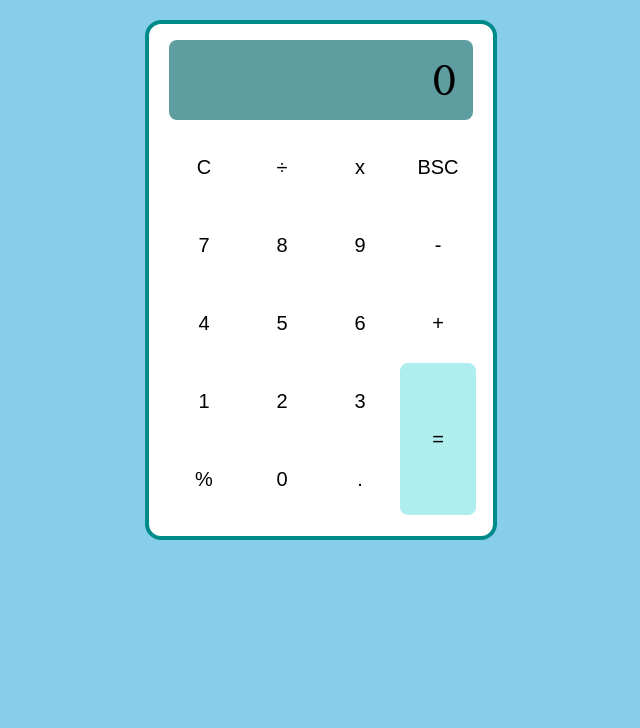
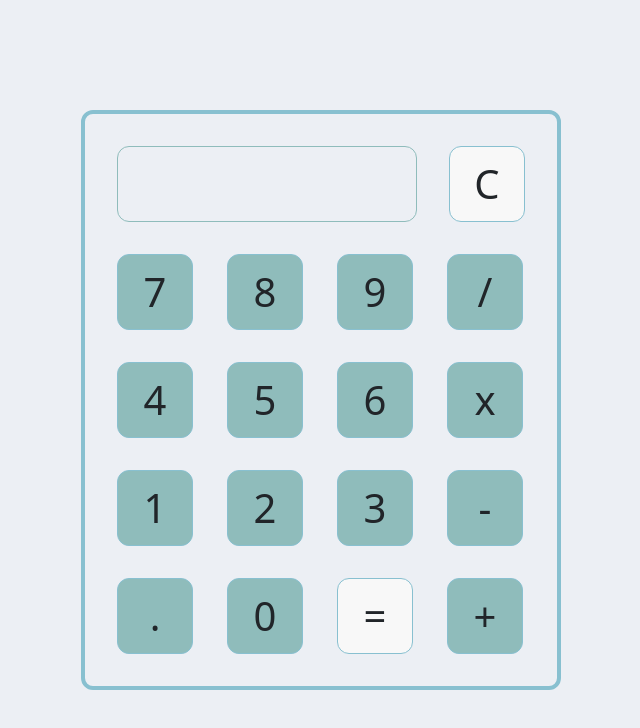
Before and after one commit to cskevhho/odin-calculator, a plain HTML site: page index.html in a window 1280 px wide. Shown: the whole page, without its empty margins (319-959 px from the left). Drawn offline with nearby package versions, Linux system fonts and the light colour scheme.

Commit message:
Refactored javascript, changed calc UI

```diff
--- a/index.html
+++ b/index.html
@@ -1,51 +1,53 @@
 <!DOCTYPE html>
-<html lang="en">
+<html>
   <head>
-    <meta charset="UTF-8" />
-    <meta name="viewport" content="width=device-width, initial-scale=1.0" />
-    <title>ODIN CALCULATOR</title>
+    <link
+      href="https://cdn.jsdelivr.net/npm/bootstrap@5.3.0/dist/css/bootstrap.min.css"
+      rel="stylesheet"
+      integrity="sha384-9ndCyUaIbzAi2FUVXJi0CjmCapSmO7SnpJef0486qhLnuZ2cdeRhO02iuK6FUUVM"
+      crossorigin="anonymous"
+    />
     <link rel="stylesheet" href="style.css" />
-    <link rel="preconnect" href="https://fonts.googleapis.com" />
-    <link rel="preconnect" href="https://fonts.gstatic.com" crossorigin />
-    <link
-      href="https://fonts.googleapis.com/css2?family=Crimson+Text:wght@400;600&display=swap"
-      rel="stylesheet"
-    />
-    <script src="script.js" defer></script>
+    <script src="script.js"></script>
+    <script
+      src="https://cdn.jsdelivr.net/npm/bootstrap@5.3.0/dist/js/bootstrap.bundle.min.js"
+      integrity="sha384-geWF76RCwLtnZ8qwWowPQNguL3RmwHVBC9FhGdlKrxdiJJigb/j/68SIy3Te4Bkz"
+      crossorigin="anonymous"
+    ></script>
+    <title>Calculator</title>
   </head>
   <body>
-    <div class="wrapper">
-      <div class="calcbody">
-        <div class="display"></div>
-        <div class="button-section">
-          <div class="column">
-            <button onclick="clearNum()" data-value="clear">C</button>
-            <button class="numeric" data-value="7">7</button>
-            <button class="numeric" data-value="4">4</button>
-            <button class="numeric" data-value="1">1</button>
-            <button class="operation" data-value="%">%</button>
-          </div>
-          <div class="column">
-            <button class="operation" data-value="/">÷</button>
-            <button class="numeric" data-value="8">8</button>
-            <button class="numeric" data-value="5">5</button>
-            <button class="numeric" data-value="2">2</button>
-            <button class="numeric" data-value="0">0</button>
-          </div>
-          <div class="column">
-            <button class="operation" data-value="*">x</button>
-            <button class="numeric" data-value="9">9</button>
-            <button class="numeric" data-value="6">6</button>
-            <button class="numeric" data-value="3">3</button>
-            <button onclick="addDecimal()" data-value=".">.</button>
-          </div>
-          <div class="column">
-            <button onclick="backNum()" data-value="delete">BSC</button>
-            <button class="operation" data-value="-">-</button>
-            <button class="operation" data-value="+">+</button>
-            <button onclick="operate(firstNum, currentOp, resDisplay.textContent)" data-value="equals">=</button>
-          </div>
+    <div class="calculator">
+      <div class="first-row">
+        <div id="screen">
+          <div class="previous"></div>
+          <div class="current"></div>
         </div>
+        <button id="clear-btn" class="btn">C</button>
+      </div>
+      <div class="other-rows">
+        <button class="btn number">7</button>
+        <button class="btn number">8</button>
+        <button class="btn number">9</button>
+        <button class="btn operator">/</button>
+      </div>
+      <div class="other-rows">
+        <button class="btn number">4</button>
+        <button class="btn number">5</button>
+        <button class="btn number">6</button>
+        <button class="btn operator">x</button>
+      </div>
+      <div class="other-rows">
+        <button class="btn number">1</button>
+        <button class="btn number">2</button>
+        <button class="btn number">3</button>
+        <button class="btn operator">-</button>
+      </div>
+      <div class="other-rows">
+        <button class="btn decimal">.</button>
+        <button class="btn number">0</button>
+        <button class="btn equal">=</button>
+        <button class="btn operator">+</button>
       </div>
     </div>
   </body>
--- a/script.js
+++ b/script.js
@@ -1,82 +1,96 @@
-let resDisplay = document.querySelector(".display");
-resDisplay.textContent = "0";
-let firstNum, secondNum, currentOp, shouldReset;
+let operator = "";
+let previousValue = "";
+let currentValue = "";
 
-const numBtns = Array.from(document.getElementsByClassName("numeric"));
-numBtns.forEach((numBtn) => {
-  numBtn.addEventListener("click", () => {
-    if (resDisplay.textContent == "0" || shouldReset) {
-      resDisplay.textContent = "";
-      shouldReset = false;
+document.addEventListener("DOMContentLoaded", function () {
+  // Store all components on HTML in our JS
+  let clear = document.querySelector("#clear-btn");
+  let equal = document.querySelector(".equal");
+  let decimal = document.querySelector(".decimal");
+
+  let numbers = document.querySelectorAll(".number");
+  let operators = document.querySelectorAll(".operator");
+
+  let previousScreen = document.querySelector(".previous");
+  let currentScreen = document.querySelector(".current");
+
+  numbers.forEach((number) =>
+    number.addEventListener("click", function (e) {
+      handleNumber(e.target.textContent);
+      document.querySelector(".current").textContent = currentValue;
+    })
+  );
+
+  operators.forEach((op) =>
+    op.addEventListener("click", function (e) {
+      handleOperator(e.target.textContent);
+      previousScreen.textContent = previousValue + " " + operator;
+      document.querySelector(".current").textContent = currentValue;
+    })
+  );
+
+  clear.addEventListener("click", function () {
+    previousValue = "";
+    currentValue = "";
+    operator = "";
+    previousScreen.textContent = currentValue;
+    document.querySelector(".current").textContent = currentValue;
+  });
+
+  equal.addEventListener("click", function () {
+    if (currentValue != "" && previousValue != "") {
+      calculate();
+      previousScreen.textContent = "";
+      if (previousValue.length <= 5) {
+        currentScreen.textContent = previousValue;
+      } else {
+        currentScreen.textContent = previousValue.slice(0, 5) + "...";
+      }
     }
-    resDisplay.textContent += numBtn.dataset.value;
+  });
+
+  decimal.addEventListener("click", function () {
+    addDecimal();
   });
 });
 
-const opBtns = Array.from(document.getElementsByClassName("operation"));
-opBtns.forEach((opBtn) => {
-  opBtn.addEventListener("click", () => {
-    if (firstNum == undefined) {
-      firstNum = Number(resDisplay.textContent);
-      currentOp = opBtn.dataset.value;
-      resDisplay.textContent = "0";
-    } else if (firstNum !== undefined && secondNum == undefined) {
-      secondNum = Number(resDisplay.textContent);
-      firstNum = operate(firstNum, currentOp, secondNum); // Perform the previous operation and update firstNum
-      currentOp = opBtn.dataset.value;
-      resDisplay.textContent = firstNum; // Update the display with the intermediate sum
-      secondNum = undefined;
-      shouldReset = true;
-    }
-  });
-});
-
-const equalsBtn = document.querySelector("[data-value='equals']");
-equalsBtn.addEventListener("click", () => {
-  if (firstNum !== undefined && currentOp !== undefined) {
-    secondNum = Number(resDisplay.textContent);
-    firstNum = operate(firstNum, currentOp, secondNum); // Perform the operation and update firstNum
-    currentOp = undefined;
-    secondNum = undefined;
-    resDisplay.textContent = firstNum; // Update the display with the final result
-  }
-});
-
-function clearNum() {
-  resDisplay.textContent = "0";
-  firstNum = undefined;
-  secondNum = undefined;
-  currentOp = undefined;
-  shouldReset = false;
-}
-
-function backNum() {
-  if (resDisplay.textContent.length == 1 && resDisplay.textContent != "0") {
-    resDisplay.textContent = "0";
-  } else if (resDisplay.textContent.length > 1) {
-    resDisplay.textContent = resDisplay.textContent.slice(0, -1);
+function handleNumber(num) {
+  if (currentValue.length <= 5) {
+    currentValue += num;
   }
 }
 
+function handleOperator(op) {
+  operator = op;
+  previousValue = currentValue;
+  currentValue = "";
+}
+
+function calculate() {
+  previousValue = Number(previousValue);
+  currentValue = Number(currentValue);
+
+  if (operator === "+") {
+    previousValue += currentValue;
+  } else if (operator === "-") {
+    previousValue -= currentValue;
+  } else if (operator === "x") {
+    previousValue *= currentValue;
+  } else {
+    previousValue /= currentValue;
+  }
+
+  previousValue = roundNumber(previousValue);
+  previousValue = previousValue.toString();
+  currentValue = previousValue.toString();
+}
+
+function roundNumber(num) {
+  return Math.round(num * 1000) / 1000;
+}
+
 function addDecimal() {
-  if (resDisplay.textContent.indexOf(".") < 0) {
-    resDisplay.textContent += ".";
+  if (!currentValue.includes(".")) {
+    currentValue += ".";
   }
 }
-
-function operate(numOne, currOp, numTwo) {
-  numOne = Number(numOne);
-  numTwo = Number(numTwo);
-  switch (currOp) {
-    case "%":
-      return numOne / 100;
-    case "/":
-      return numOne / numTwo;
-    case "*":
-      return numOne * numTwo;
-    case "+":
-      return numOne + numTwo;
-    case "-":
-      return numOne - numTwo;
-  }
-}
--- a/style.css
+++ b/style.css
@@ -1,78 +1,97 @@
-body {
-  margin: 0;
-  padding: 0;
-  font-family: "Crimson Text", serif;
+:root {
+  --color-primary: #8fbcbb;
+  --color-secondary: #88c0d0;
+  --color-accent: #f8f8f8;
+  --color-background: #eceff4;
+  --color-text: #2e3440;
 }
 
-button {
-  background-color: white;
-  border: none;
-  font-size: large;
+body {
+  display: flex;
+  justify-content: center;
+  align-items: center;
+  flex-direction: column;
+  width: 100vw;
+  height: 100vh;
+  background-color: var(--color-background);
+  color: var(--color-text);
+}
+
+.calculator {
+  border: 4px solid var(--color-secondary);
+  border-radius: 12px;;
+  padding: 16px;
+}
+
+.btn {
+  height: 76px;
+  width: 76px;
+  margin: 16px;
+  font-size: 40px;
+  border-radius: 12px;
+}
+
+.number,
+.operator,
+.decimal {
+  background-color: var(--color-primary);
+  border: 1px solid var(--color-secondary);
+}
+
+.number:hover,
+.operator:hover,
+.decimal:hover {
+  background-color: var(--color-secondary);
+}
+
+.equal {
+  background-color: var(--color-accent);
+  border: 1px solid var(--color-secondary);
+  grid-row: span 2;
+}
+
+.equal:hover {
+  background-color: var(--color-secondary);
+}
+
+#clear-btn {
+  background-color: var(--color-accent);
+  border: 1px solid var(--color-secondary);
+}
+
+#clear-btn:hover {
+  background-color: var(--color-secondary);
+}
+
+.first-row {
+  display: flex;
+  justify-content: center;
+  align-items: center;
+  flex-direction: row;
+}
+
+.other-rows {
+  display: grid;
+  grid-template-columns: repeat(4, 1fr);
+}
+
+#screen {
+  width: 300px;
+  border: 1px solid var(--color-primary);
+  height: 76px;
+  margin: 16px;
+  display: flex;
+  flex-direction: column;
+  justify-content: flex-end;
+  align-items: flex-end;
+  border-radius: 12px;
+}
+
+.previous {
   font-size: 20px;
 }
 
-button:hover {
-  background-color:darkgrey;
+.current {
+  font-size: 30px;
+  margin-right:8px;
 }
-
-.wrapper {
-  display: flex;
-  justify-content: center;
-  background-color: skyblue;
-  height: 100vh;
-  margin: 0;
-  padding: 0;
-}
-
-.calcbody {
-  margin: 20px;
-  display: flex;
-  flex-direction: column;
-  align-items: center;
-  width: 312px;
-  height: 480px;
-  border-radius: 16px;
-  padding: 16px;
-  background-color: white;
-  border: 4px solid darkcyan;
-}
-
-.display {
-  display: flex;
-  justify-content: flex-end;
-  align-items: flex-end;
-  width: 92%;
-  background-color: cadetblue;
-  height: 48px;
-  padding-top: 24px;
-  padding-right: 16px;
-  padding-bottom: 8px;
-  margin-bottom: 4px;
-  font-size: 48px;
-  font-weight: 400;
-  border-radius: 8px;
-}
-
-.button-section {
-  padding-top: 4px;
-  display: flex;
-  flex-flow: row;
-  /* background-color: darkolivegreen; */
-  height: 300px;
-
-  .button-section,
-  button {
-    margin: 1px;
-    width: 76px;
-    height: 76px;
-    /* border: 1px solid black; */
-    border-radius: 8px;
-    transition:background-color .2s;
-  }
-}
-
-button[data-value="equals"] {
-  height: 152px;
-  background-color: paleturquoise;
-  border-radius: 8px;
-}
```
